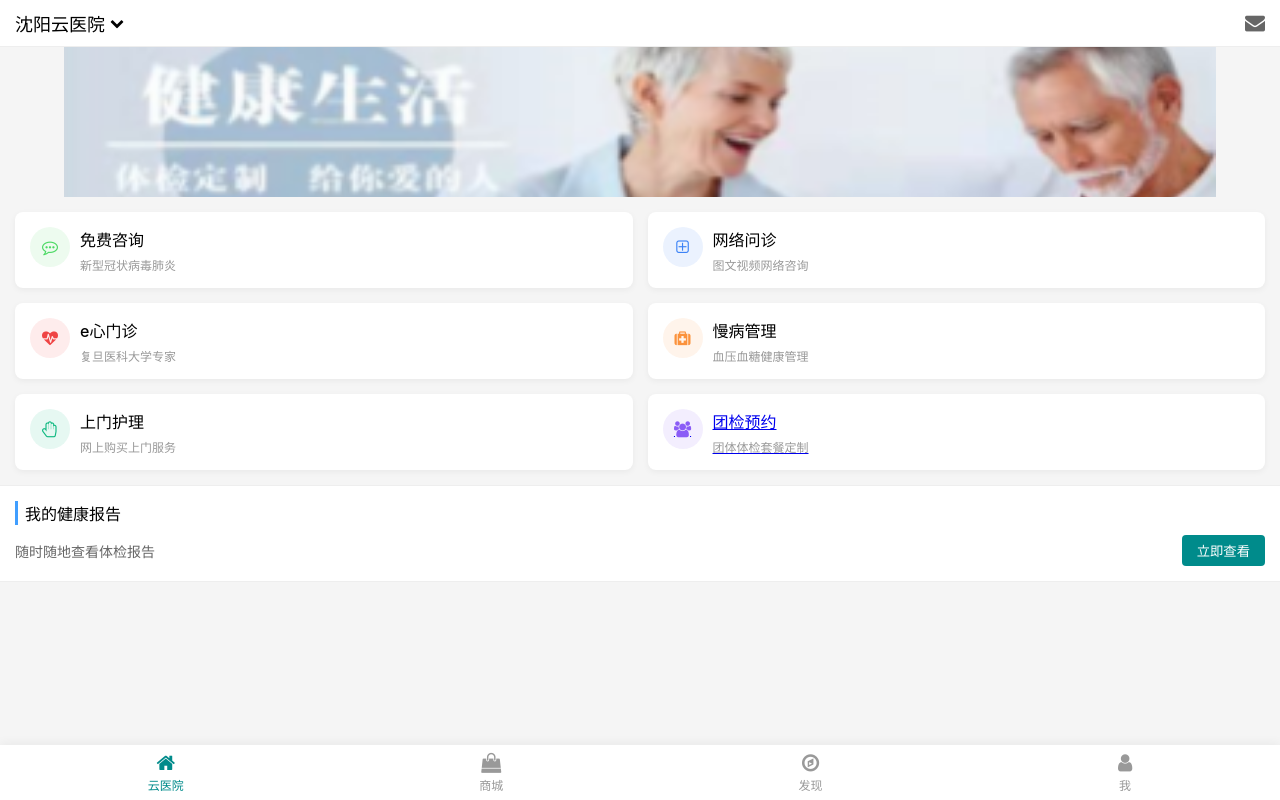
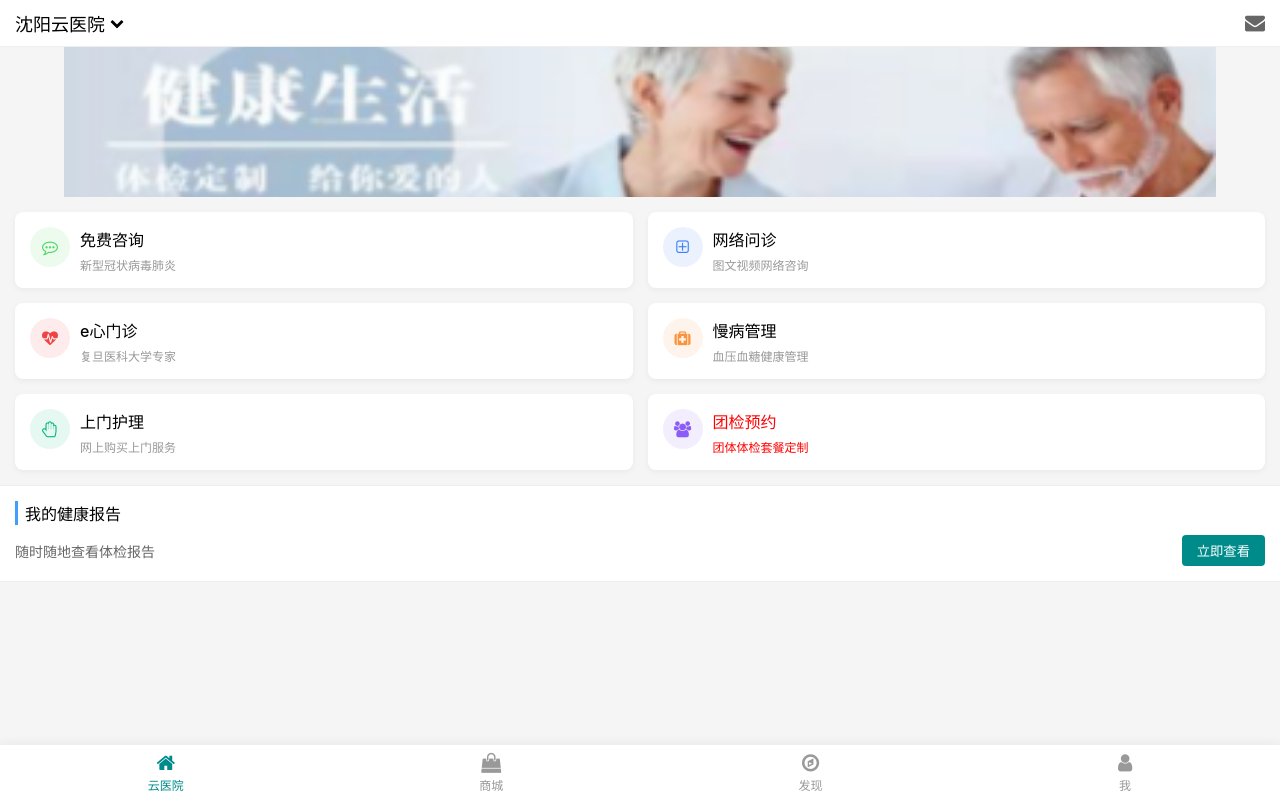
Before and after one commit to tomchen-art/csh, a plain HTML site: page hospital/html/mainPage.html in a window 1280 px wide. Drawn offline with Linux system fonts and the light colour scheme.

Commit message:
Update mainPage.html

```diff
--- a/hospital/html/mainPage.html
+++ b/hospital/html/mainPage.html
@@ -78,6 +78,9 @@
 				display: flex;
 				align-items: flex-start;
 				box-shadow: 0 2px 6px rgba(0, 0, 0, 0.05);
+
+
+
 			}
 
 			.function-icon {
@@ -124,11 +127,23 @@
 				font-size: 16px;
 				margin-bottom: 5px;
 				font-weight: 500;
+
+			}
+
+			/* 想要把跳转字样改成红色且无下划线 */
+			a {
+				color: red;
+				text-decoration: none;
+			}
+
+			#ha p {
+				color: red;
 			}
 
 			.function-text p {
 				font-size: 12px;
 				color: #999;
+				text-decoration: none;
 			}
 
 			/* 健康报告区 */
@@ -264,7 +279,7 @@
 					</div>
 					<a href="./appointment.html" class="function-card">
 						<div class="function-icon fa fa-users"></div>
-						<div class="function-text">
+						<div class="function-text" id="ha">
 							<h3>团检预约</h3>
 							<p>团体体检套餐定制</p>
 						</div>
```
